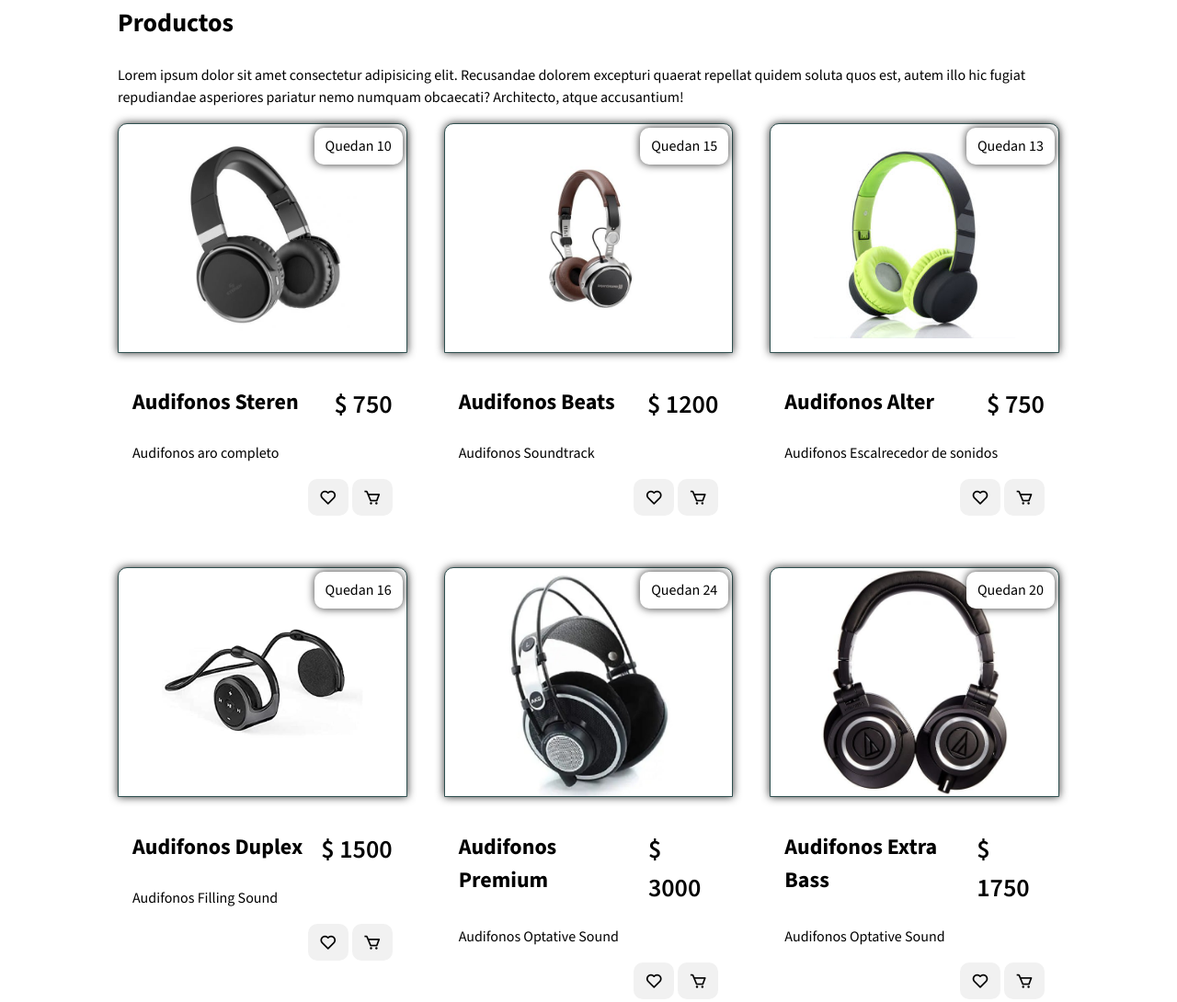
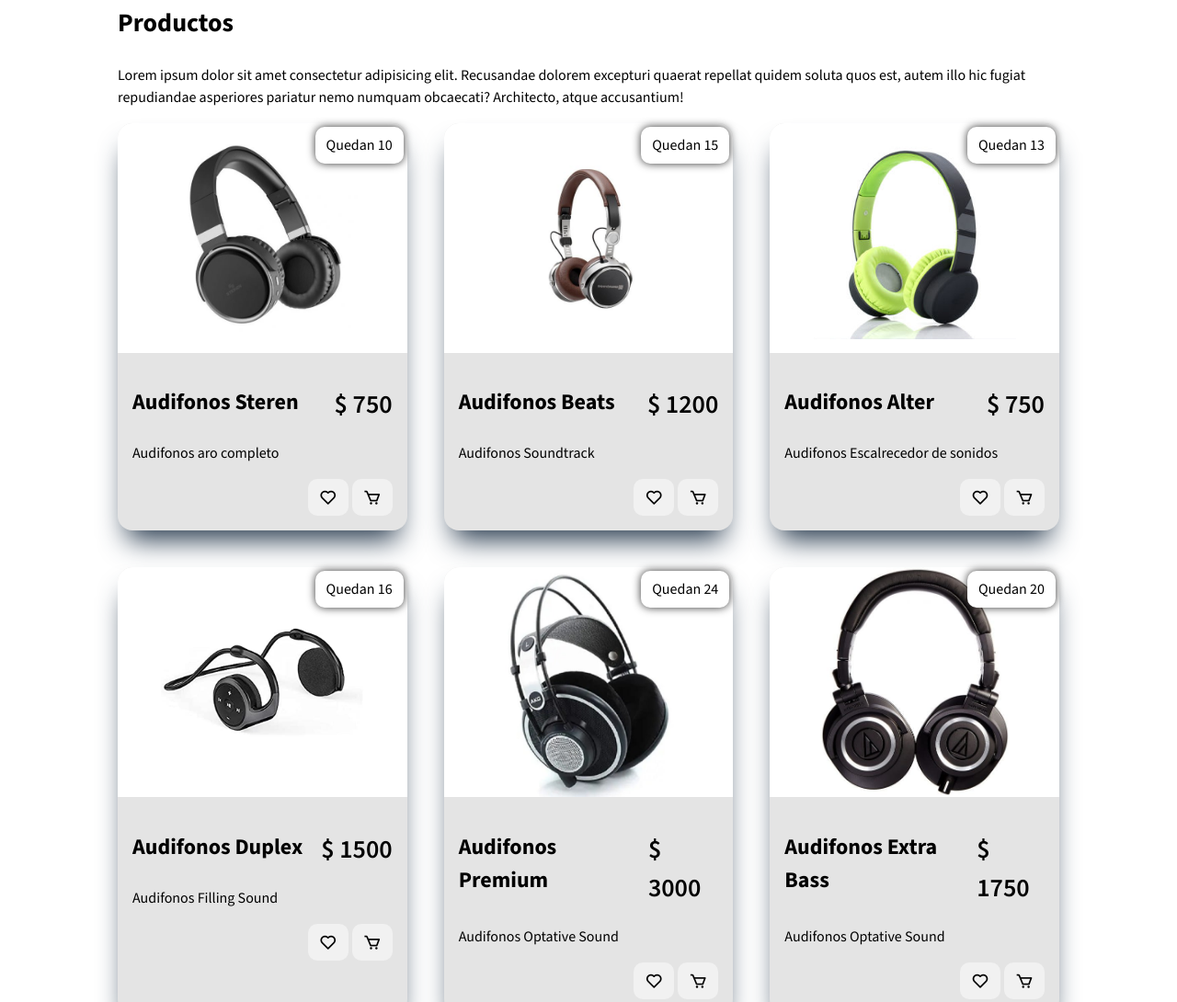
Before and after one commit to Daveless/tienda-audifonos, a plain HTML site: page index.html in a window 1280 px wide. Shown: the part 540-1630 px from the top of the page at 92% size. Drawn offline with nearby package versions, Linux system fonts and the light colour scheme.

Commit message:
diseño de tarjetas de productos modificado

```diff
--- a/assets/css/style.css
+++ b/assets/css/style.css
@@ -300,16 +300,18 @@
 
 .products__item {
   position: relative;
+  background-color: rgb(228, 228, 228);
+  border-radius: 1rem;
+  box-shadow: rgb(38, 57, 77) 0px 20px 30px -10px;
 }
 
 .products__img {
-  border: 1px solid darkslategrey;
-  box-shadow: 0 0 10px rgba(0,0,0,0.8);
   position: relative;
   height: 250px;
   background-color: #fff;
-  border-radius: 10px 10px 0 0;
   display: flex;
+  border-top-left-radius: 1rem;
+  border-top-right-radius: 1rem;
 }
 
 .products__img img {
```
